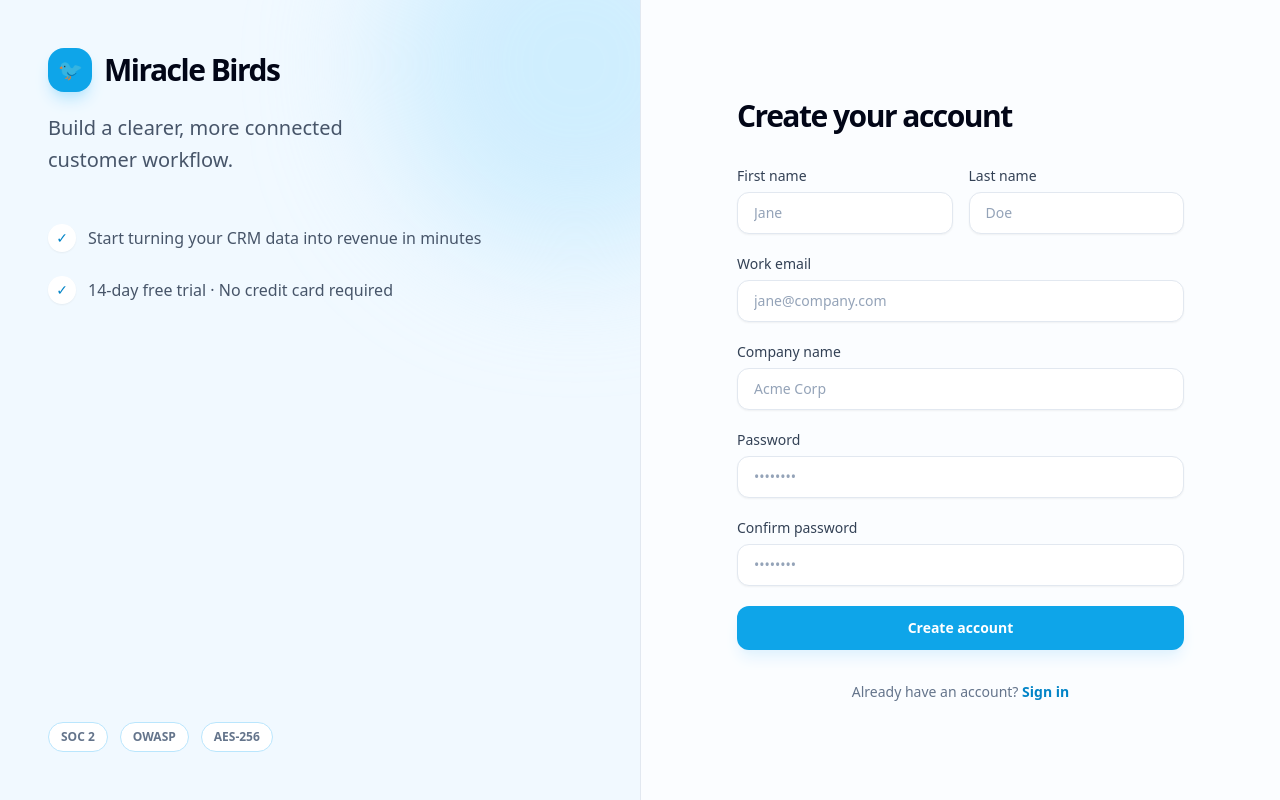
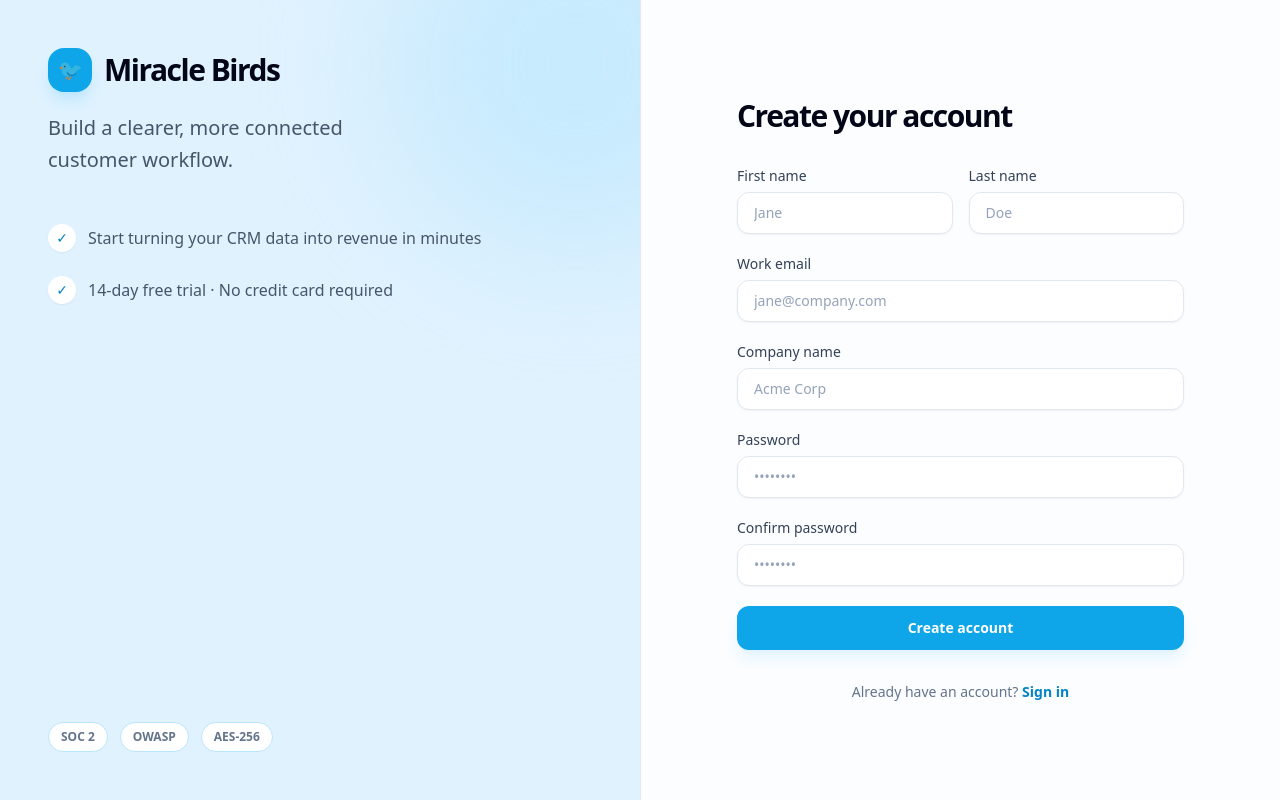
Before and after one commit to aarushlohit/Ai4marketers-Hackathon, a Next.js app in the folder apps/frontend/: page /register in a window 1280 px wide. Built offline with nearby package versions, Linux system fonts and the light colour scheme; no server answers.

Commit message:
style: use sky blue auth panels

```diff
--- a/apps/frontend/src/app/(auth)/login/page.tsx
+++ b/apps/frontend/src/app/(auth)/login/page.tsx
@@ -62,7 +62,7 @@ export default function LoginPage() {
   return (
     <div className="min-h-screen bg-[#fbfdff] text-slate-950 lg:flex">
       {/* LEFT PANEL */}
-      <div className="relative hidden w-1/2 flex-col justify-between overflow-hidden bg-[#f1f9ff] p-12 lg:flex">
+      <div className="relative hidden w-1/2 flex-col justify-between overflow-hidden bg-sky-100 p-12 lg:flex">
         <div className="pointer-events-none absolute -right-32 -top-32 h-96 w-96 rounded-full bg-sky-200/60 blur-3xl" />
         <div>
           <div className="relative flex items-center gap-3 text-3xl font-semibold tracking-[-0.05em] text-slate-950">
--- a/apps/frontend/src/app/(auth)/register/page.tsx
+++ b/apps/frontend/src/app/(auth)/register/page.tsx
@@ -89,7 +89,7 @@ export default function RegisterPage() {
   return (
     <div className="min-h-screen bg-[#fbfdff] text-slate-950 lg:flex">
       {/* LEFT PANEL */}
-      <div className="relative hidden w-1/2 flex-col justify-between overflow-hidden bg-[#f1f9ff] p-12 lg:flex">
+      <div className="relative hidden w-1/2 flex-col justify-between overflow-hidden bg-sky-100 p-12 lg:flex">
         <div className="pointer-events-none absolute -right-32 -top-32 h-96 w-96 rounded-full bg-sky-200/60 blur-3xl" />
         <div>
           <div className="relative flex items-center gap-3 text-3xl font-semibold tracking-[-0.05em] text-slate-950">
```
